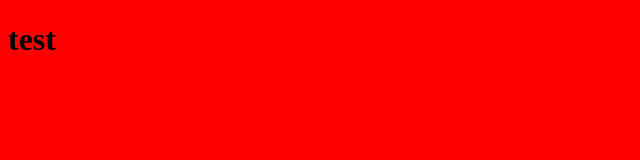
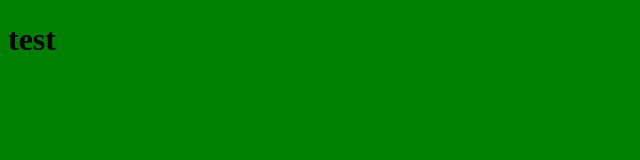
Before and after one commit to Mireille0000/eCommerce-Application, a website built with webpack: page ecommerce-app/src/index.html in a window 1280 px wide. Shown: the whole page, without its empty margins (0-640 px from the left). Built offline with nearby package versions, Linux system fonts and the light colour scheme.

```diff
--- a/ecommerce-app/src/global.css
+++ b/ecommerce-app/src/global.css
@@ -1,5 +1,5 @@
 body {
-    background-color: red;
+    background-color: green;
     user-select: none;
 }
 
```
Also changed, not shown: ecommerce-app/package.json (+6 -1 lines), ecommerce-app/__tests__/example.test.ts (indentation only).
